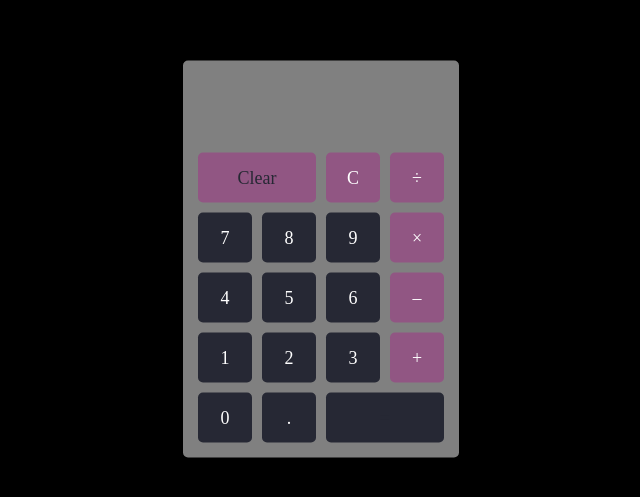
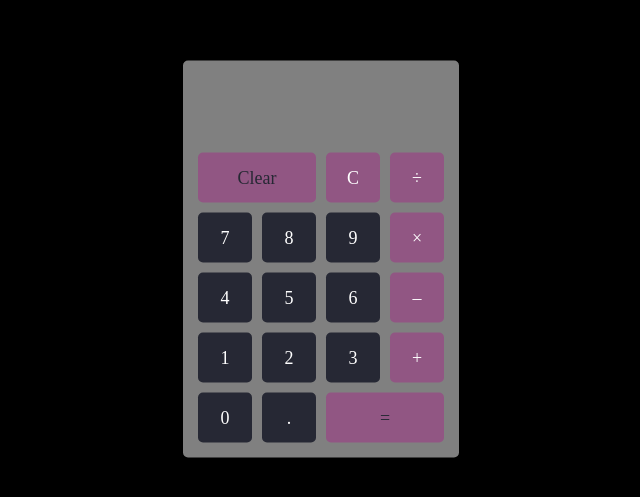
Before and after one commit to jordanalexis6/reactCalculator, a React (Create React App) app: page / in a window 1280 px wide. Shown: the part 141-638 px from the top of the page, without its empty margins (319-959 px from the left). Built offline with nearby package versions, Linux system fonts and the light colour scheme; a web font is replaced by a local one.

Commit message:
added className highlight to = button

```diff
--- a/src/App.js
+++ b/src/App.js
@@ -72,7 +72,7 @@ const App = () => {
           <button name="." onClick={handleClick}>
             .
           </button>
-          <button onClick={handleClick} id="result">
+          <button className="highlight" onClick={handleClick} id="result">
             =
           </button>
         </div>
```
